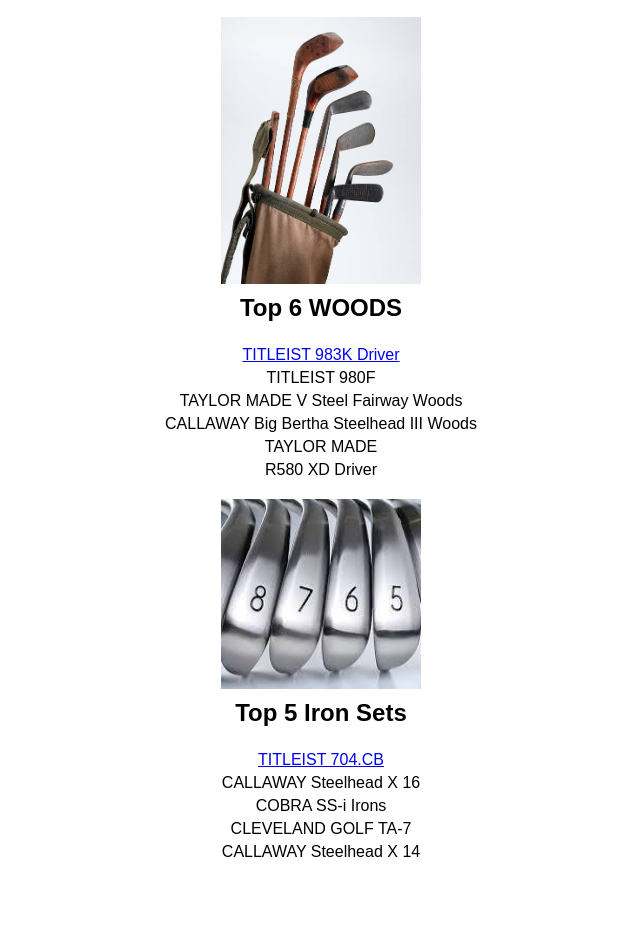
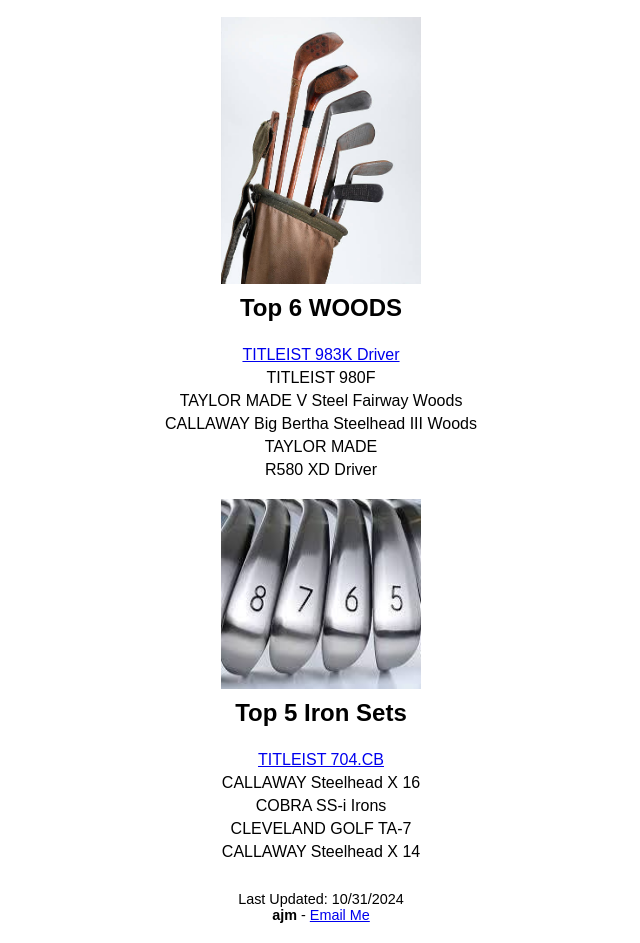
Before and after one commit to AnDrewMountain/TopGolfHTML, a plain HTML site: page index.html in a window 1280 px wide. Shown: the part 61-1004 px from the top of the page, without its empty margins (319-959 px from the left). Before the commit the page ends 942 px from the top, so only its background shows below. Drawn offline with Linux system fonts and the light colour scheme.

Commit message:
Adding the footer section to the webpage

```diff
--- a/index.html
+++ b/index.html
@@ -6,7 +6,7 @@
         <title>Top Golf</title>
         <link rel="stylesheet" href="style.css">
     </head>
-</html>
+
 <body>
     <header>
         <h1>Top Golf</h1>
@@ -39,4 +39,10 @@
         </div>
 
     </div>
+
+    <footer>
+        Last Updated: <script>document.write(new Date().toLocaleDateString());</script> <br>
+        <strong>ajm</strong> - <a href="mailto:andrew.mountain@student.swic.edu">Email Me</a>
+    </footer>
 </body>
+</html>
--- a/style.css
+++ b/style.css
@@ -40,3 +40,7 @@ header h1 {
 .column li {
     margin: 5px 0;
 }
+footer {
+    margin-top: 30px;
+    font-size: 0.9em;
+}
```
